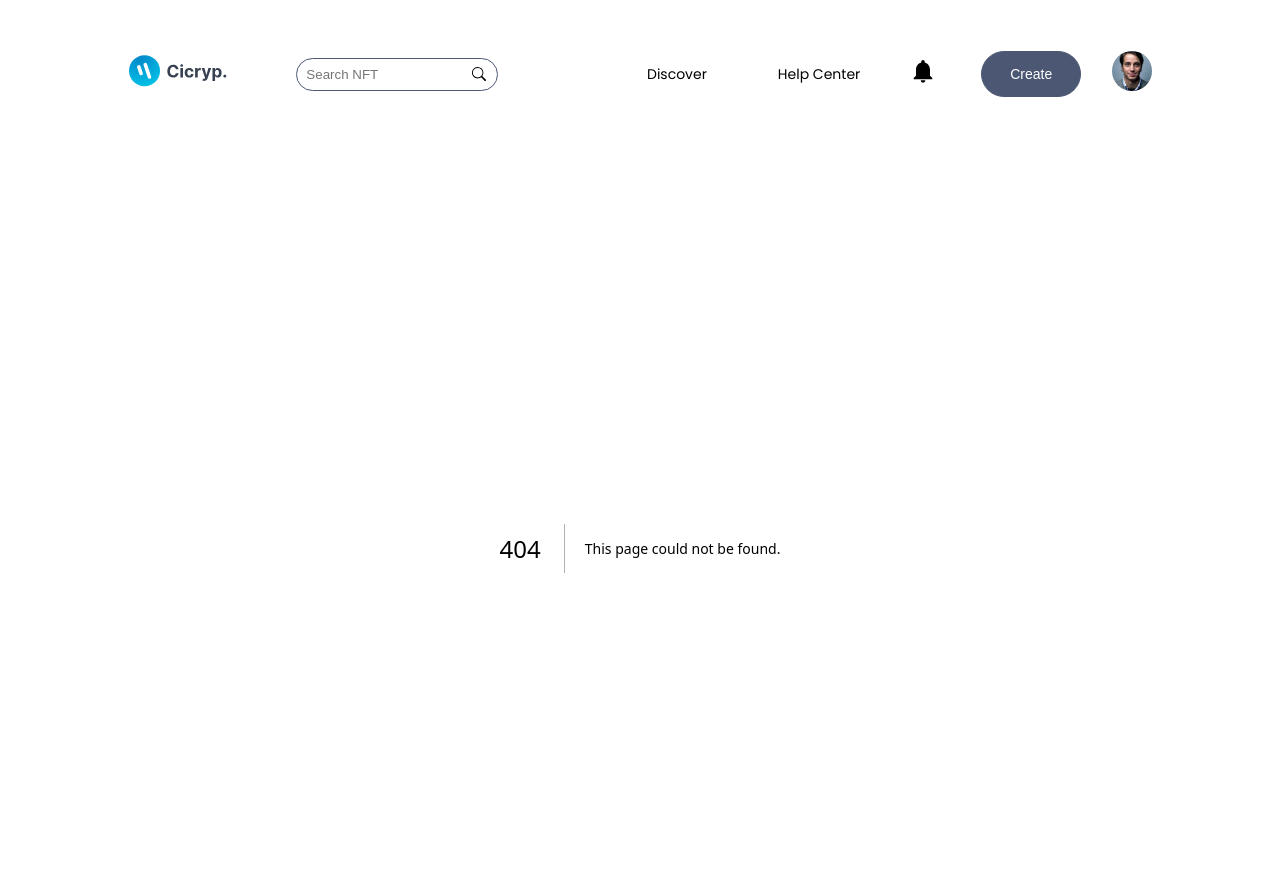
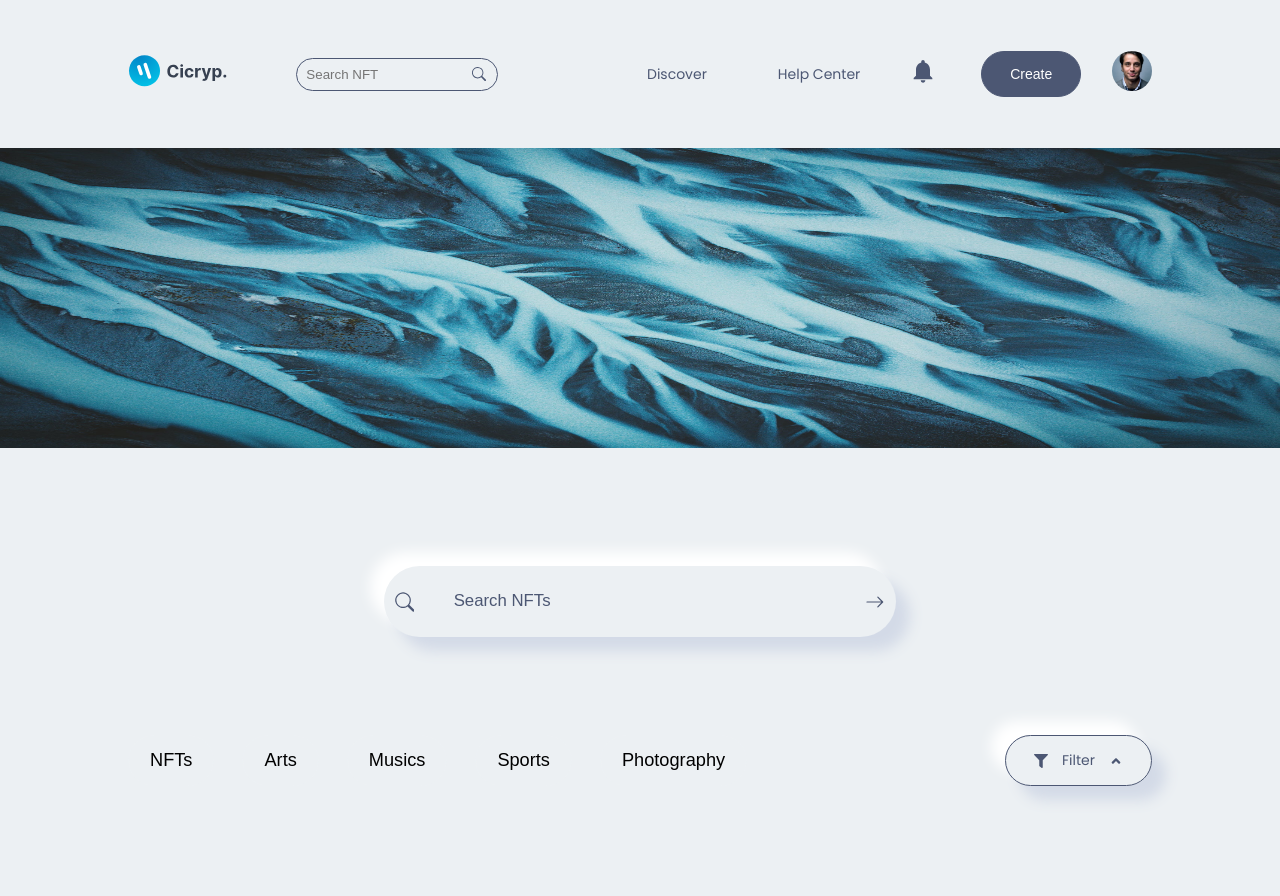
Before and after one commit to GeorgiaaX/nft-marketplace, a Next.js app: page /searchPage in a window 1280 px wide. Before the commit this address had no page. Shown: the top 896 px of the page. Built offline with nearby package versions, Linux system fonts and the light colour scheme.

Commit message:
created search bar

```diff
--- a/components/NavBar/Discover/Discover.jsx
+++ b/components/NavBar/Discover/Discover.jsx
@@ -11,7 +11,7 @@
       link: "collection"
     }, {
       name: "Search",
-      link: "search"
+      link: "searchPage"
     }, {
       name: "Author Profile",
       link: "author"
@@ -27,7 +27,6 @@
     }
   ];
 
-  // Discover Navigation menu
   return (
     <div>
       {discover.map((el, i) => (
--- /dev/null
+++ b/pages/searchPage.js
@@ -0,0 +1,33 @@
+import React from "react";
+
+import Style from "../styles/searchPage.module.css";
+import { Slider, Brand, Filter } from "../components/componentsindex";
+import { SearchBar } from "@/searchPage/searchBarIndex";
+import { NFTCardTwo, Banner } from "@/collectionPage/Collectionindex";
+import images from "../img";
+
+const searchPage = () => {
+
+    const collectionArray = [
+        images.nft_image_1,
+        images.nft_image_2,
+        images.nft_image_3,
+        images.nft_image_1,
+        images.nft_image_2,
+        images.nft_image_3,
+        images.nft_image_1,
+        images.nft_image_2,
+      ];
+  return (
+    <div className={Style.searchPage}>
+      <Banner bannerImage={images.creatorbackground2}/>
+      <SearchBar />
+      <Filter />
+      <NFTCardTwo NFTData={collectionArray}/>
+      <Slider />
+      <Brand />
+    </div>
+  );
+};
+
+export default searchPage;
--- /dev/null
+++ b/searchPage/SearchBar/SearchBar.jsx
@@ -0,0 +1,18 @@
+import React from "react";
+import {BsSearch, BsArrowRight} from "react-icons/bs";
+
+import Style from "./SearchBar.module.css";
+
+const SearchBar = () => {
+    return(
+        <div className={Style.searchBar}>
+            <div className={Style.searchBar_box}>
+                <BsSearch className={Style.searchBar_box_icon} />
+                <input type="text" placeholder="Search NFTs" />
+                <BsArrowRight className={Style.searchBar_box_icon} />
+            </div>
+        </div>
+    )
+}
+
+export default SearchBar;
--- /dev/null
+++ b/searchPage/SearchBar/SearchBar.module.css
@@ -0,0 +1,44 @@
+.searchBar{
+    width: 100%;
+}
+
+.searchBar_box{
+    width: 40%;
+    margin: 0 auto;
+    background-color: var(--main-bg-color);
+    color: var(--main-bg-color);
+    display: flex;
+    border-radius: 5rem;
+    align-items: center;
+    margin-top: 8rem;
+    margin-bottom: 3rem;
+    box-shadow: var(--box-shadow);
+}
+
+.searchBar_box_icon{
+    font-size: 3rem;
+    padding: 0.5rem 0.8rem;
+    cursor: pointer;
+    color: var(--icons-color);
+}
+
+.searchBar_box input{
+    width: 85%;
+    border: 0;
+    outline: 0;
+    padding: 2rem;
+    background-color: var(--main-bg-color);
+}
+
+.searchBar_box input::placeholder{
+    color: var(--icons-color);
+    font-size: 1.2rem;
+}
+
+@media screen and (max-width: 35em) {
+    .searchBar_box{
+        width: 90%;
+        margin-top: 2rem;
+        margin-bottom: 1rem;
+    }
+}
--- /dev/null
+++ b/searchPage/searchBarIndex.js
@@ -0,0 +1,3 @@
+import SearchBar from "./SearchBar/SearchBar";
+
+export { SearchBar}
```
Also changed, not shown: styles/searchPage.module.css (added).
